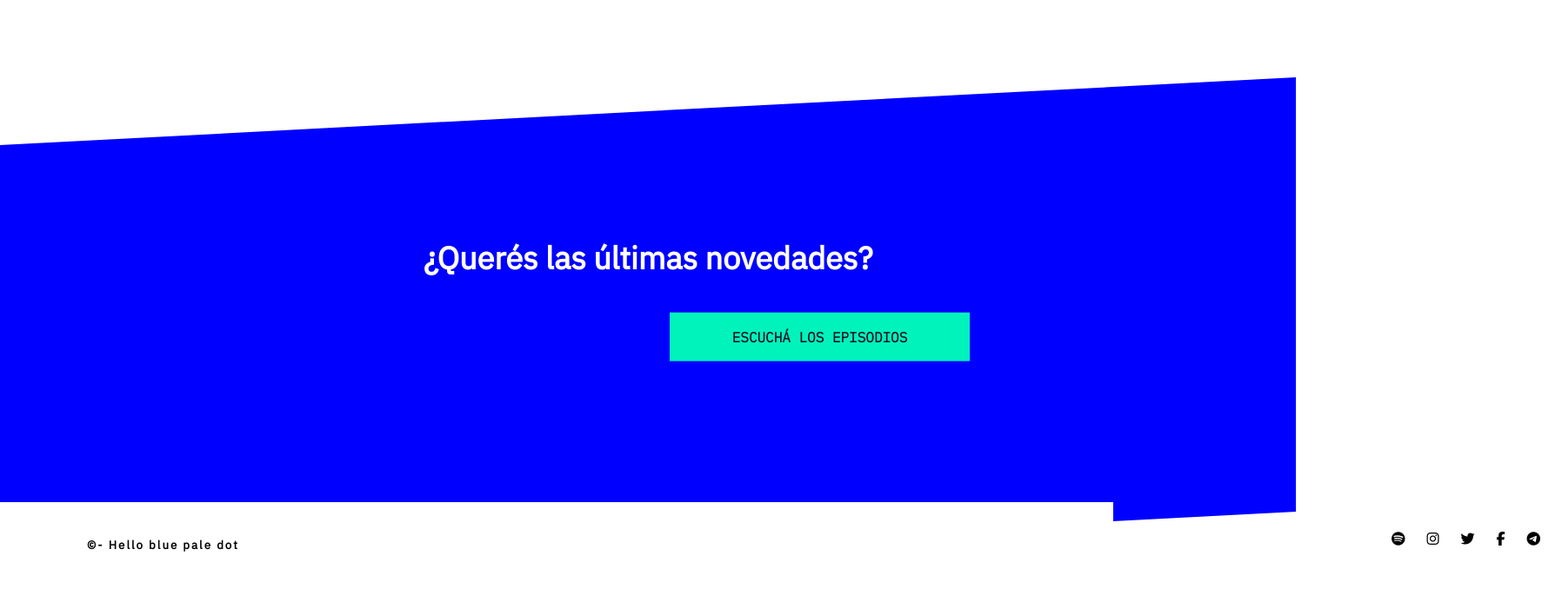
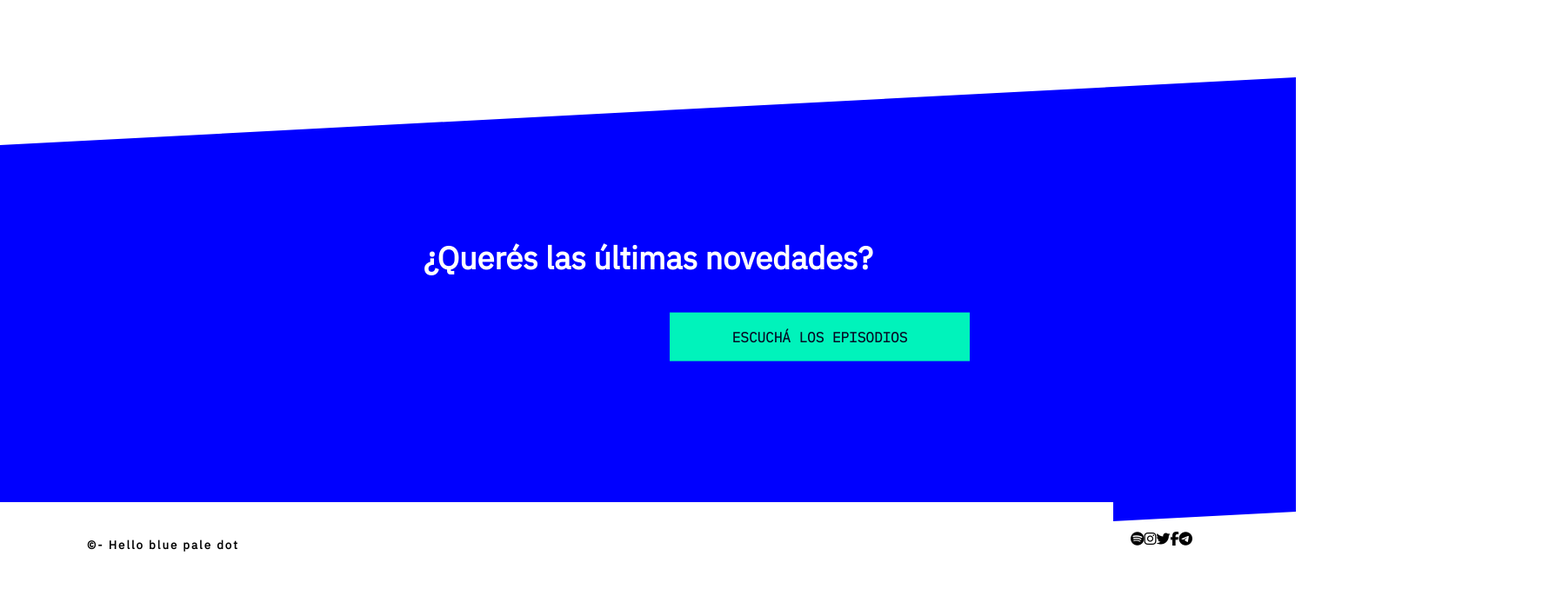
Before and after one commit to ricardo-luiso/acamica1-podcast-channel, a plain HTML site: page index.html in a window 1280 px wide. Shown: the part 3407-4085 px from the top of the page at 87% size, 1796 px wide, since content can reach past the window. Drawn offline with Linux system fonts and the light colour scheme.

Commit message:
podcast channel version corregida

```diff
--- a/styles.css
+++ b/styles.css
@@ -523,7 +523,6 @@
 
         .icons {
             position: absolute;
-            letter-spacing: 25px;
-            padding-left: 1600px;
+            padding-left: 1300px;
         }
     }
```
